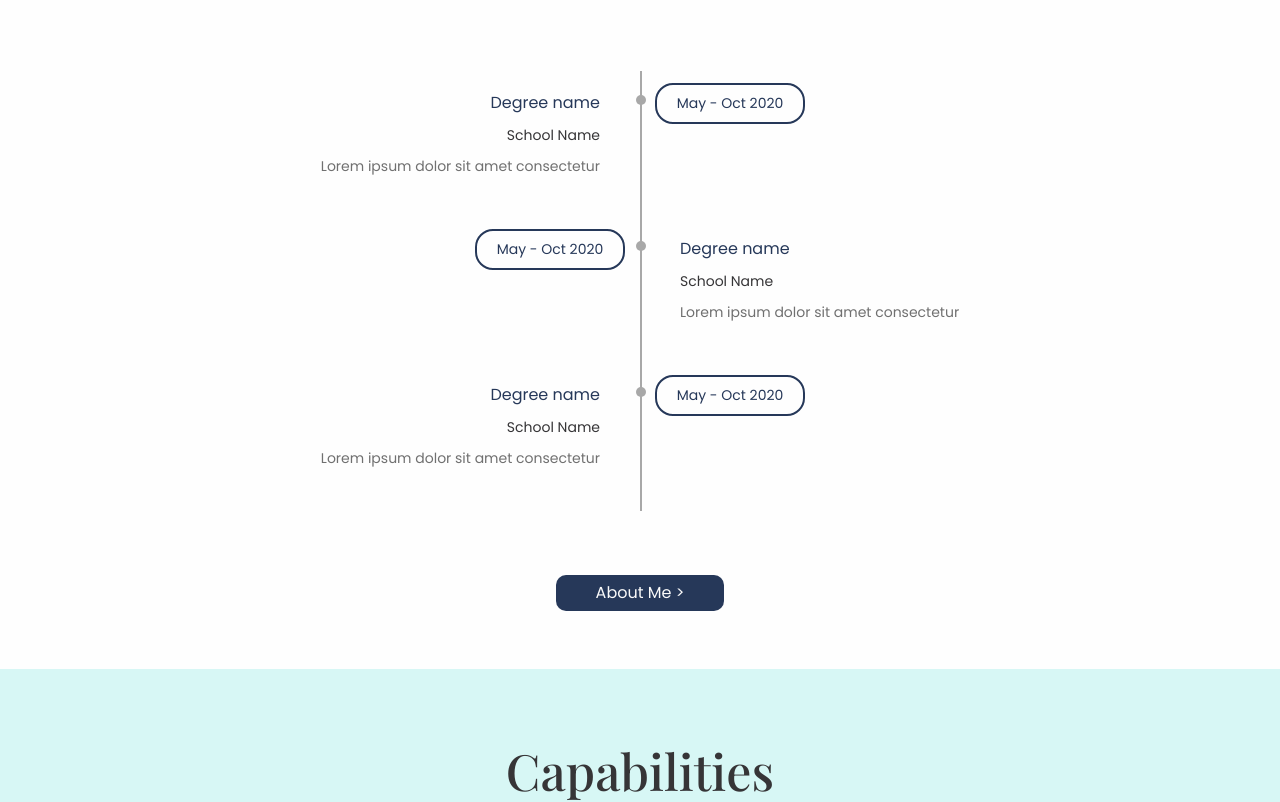
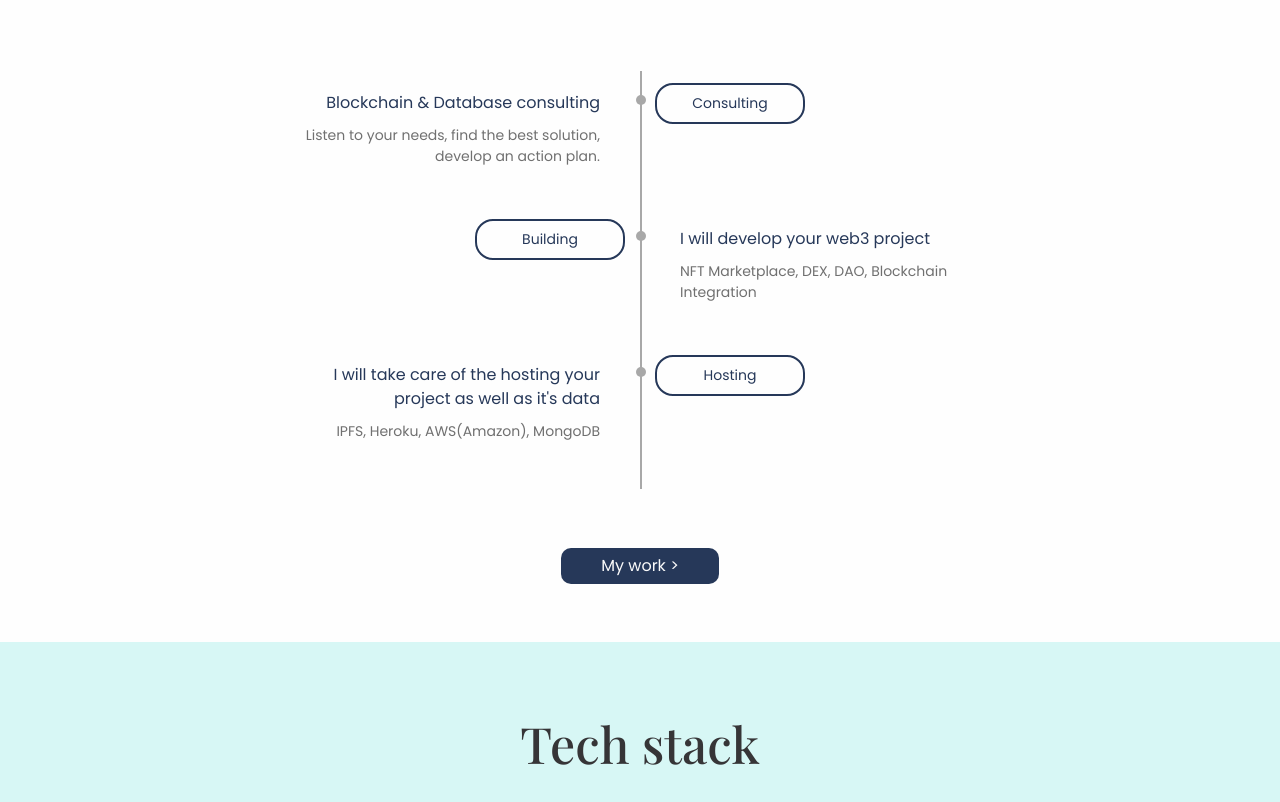
Before and after one commit to HashRei/nextjs-webpage-porfolio, a Next.js app: page / in a window 1280 px wide. Shown: the part 940-1742 px from the top of the page. Built offline with nearby package versions, Linux system fonts and the light colour scheme.

Commit message:
Add more information to me in userinfo.js

```diff
--- a/Constants/userinfo.js
+++ b/Constants/userinfo.js
@@ -31,42 +31,42 @@ export const userinfo = {
         },
         {
             category: "BACKEND",
-            skills: ["NodeJS", "ExpressJS", ""]
+            skills: ["NodeJS", "ExpressJS"]
         },
         {
             category: "DATABASE",
-            skills: ["MongoDB", "GraphQL", ""]
+            skills: ["MongoDB", "GraphQL"]
         },
         {
             category: "BLOCKCHAIN",
-            skills: ["Solidity", "Hardhat", ""]
+            skills: ["Solidity", "Hardhat", "Subgraphs"]
         },
     ],
     about: {
         //this text goes at the bottom of your home page.
-        content: "'Do I need to be liked? Absolutely not. I like to be liked. I enjoy being liked. I have to be liked. But it’s not like this compulsive need like my need to be praised.' Whatever the situation or conflict might be, it can almost always be traced back to this need. His conference room characters, fun runs, and copious amounts of office parties are all aimed at his need to be praised.",
+        content: "Hi, I'm Silvan, a former engineer with a background in electrical engineering. I fell into the crypto rabbit hole just before the last bull market broke out in 2020 and have since learned more about the subject and at some point decided that I wanted to get involved in this ecosystem on a full-time basis.",
         resume: "/" //link your resume here. it can be drive link or any other link
     },
     education: {
         visible: true, //set this to false if you want to omit this section
         educationList: [
             {
-                time: 'May - Oct 2020', //timespan
-                title: 'Degree name', //eg. BTech in Compuster Engineering
-                organization: 'School Name', //eg. VJTI, Mumbai
-                description: 'Lorem ipsum dolor sit amet consectetur' //eg. secured a cgpa of 9.25 in all sems appeared in so far
+                time: 'Consulting', //timespan
+                title: 'Blockchain & Database consulting', //eg. BTech in Compuster Engineering
+                organization: '', //eg. VJTI, Mumbai
+                description: 'Listen to your needs, find the best solution, develop an action plan.'
             },
             {
-                time: 'May - Oct 2020',
-                title: 'Degree name',
-                organization: 'School Name',
-                description: 'Lorem ipsum dolor sit amet consectetur'
+                time: 'Building',
+                title: 'I will develop your web3 project',
+                organization: '',
+                description: 'NFT Marketplace, DEX, DAO, Blockchain Integration'
             },
             {
-                time: 'May - Oct 2020',
-                title: 'Degree name',
-                organization: 'School Name',
-                description: 'Lorem ipsum dolor sit amet consectetur'
+                time: 'Hosting',
+                title: 'I will take care of the hosting your project as well as it\'s data',
+                organization: '',
+                description: 'IPFS, Heroku, AWS(Amazon), MongoDB'
             },
         ],
     },
@@ -74,31 +74,17 @@ export const userinfo = {
         visible: true, //set this to false if you want to omit this section
         experienceList: [
             {
-                company: 'Dunder Mifflin', //company name eg.Microsoft
-                companylogo: 'https://hips.hearstapps.com/hmg-prod.s3.amazonaws.com/images/why-did-steve-carell-leave-the-office-1585597666.jpg?crop=0.563xw:0.844xh;0.287xw,0.128xh&resize=480:*', //companylogo
-                position: 'Regional Manager', //post you held eg.Senior SDE
-                time: 'March 2020 - May 2020', //timespan
-                description: 'Lorem ipsum dolor sit amet consectetur adipisicing elit. Maxime mollitia, molestiae quas vel sint commodi repudiandae consequuntur voluptatum laborum' //eg. spearheaded the graphics team in designing SASS product UIs
-            },
-            {
-                company: 'Dunder Mifflin',
-                companylogo: 'https://hips.hearstapps.com/hmg-prod.s3.amazonaws.com/images/why-did-steve-carell-leave-the-office-1585597666.jpg?crop=0.563xw:0.844xh;0.287xw,0.128xh&resize=480:*',
-                position: 'Regional Manager',
-                time: 'March 2020 - May 2020',
-                description: 'Lorem ipsum dolor sit amet consectetur adipisicing elit. Maxime mollitia, molestiae quas vel sint commodi repudiandae consequuntur voluptatum laborum'
-            },
-            {
-                company: 'Dunder Mifflin',
-                companylogo: 'https://hips.hearstapps.com/hmg-prod.s3.amazonaws.com/images/why-did-steve-carell-leave-the-office-1585597666.jpg?crop=0.563xw:0.844xh;0.287xw,0.128xh&resize=480:*',
-                position: 'Regional Manager',
-                time: 'March 2020 - May 2020',
-                description: 'Lorem ipsum dolor sit amet consectetur adipisicing elit. Maxime mollitia, molestiae quas vel sint commodi repudiandae consequuntur voluptatum laborum'
+                company: 'Clément Aguilar', //company name eg.Microsoft
+                companylogo: 'https://media-exp1.licdn.com/dms/image/C4D03AQFat-p0OgMVHQ/profile-displayphoto-shrink_800_800/0/1620544107621?e=1662595200&v=beta&t=iL4VB-Bder_30sQ8KblPpoTmjDQxv_W9w7qZ4S5BDi8', //companylogo
+                position: 'Freelance Blockchain Developer', //post you held eg.Senior SDE
+                time: 'https://www.linkedin.com/in/cl%C3%A9ment-aguilar/', //timespan
+                description: 'Silvan worked with me on several web3 projects, ranging from the creation of simple ERC20 tokens to more complicated P2Es (play-to-earn). A quick learner, Silvan works quickly and efficiently, and communicates well as he does. He proved to be one of our most useful assets. Our collaboration lasted six months. I am looking forward to working more with him when I get the opportunity.'
             },
         ],
     },
     blogs: {
         //set this to false if you want to omit this section
-        visible: true
+        visible: false
     },
 }
 
@@ -106,10 +92,10 @@ export const headings = {
     //you can customise all the headings here.
     workHomePage: 'Work',
     workMainPage: 'Projects',
-    capabilities: 'Capabilities',
+    capabilities: 'Tech stack',
     about: 'About Me',
     education: 'Services',
-    experience: 'Experiences',
+    experience: 'Recommendations',
     blogs: 'I write!',
     contact: 'Contact Me',
 }
@@ -119,7 +105,7 @@ export const ctaTexts = {
     landingCTA: 'My work',
     workCTA: 'View All',
     capabCTA: 'Get in Touch',
-    educationCTA: 'About Me',
+    educationCTA: 'My work',
     resumeCTA: 'Resume',
     submitBTN: 'Submit'
 }
```
